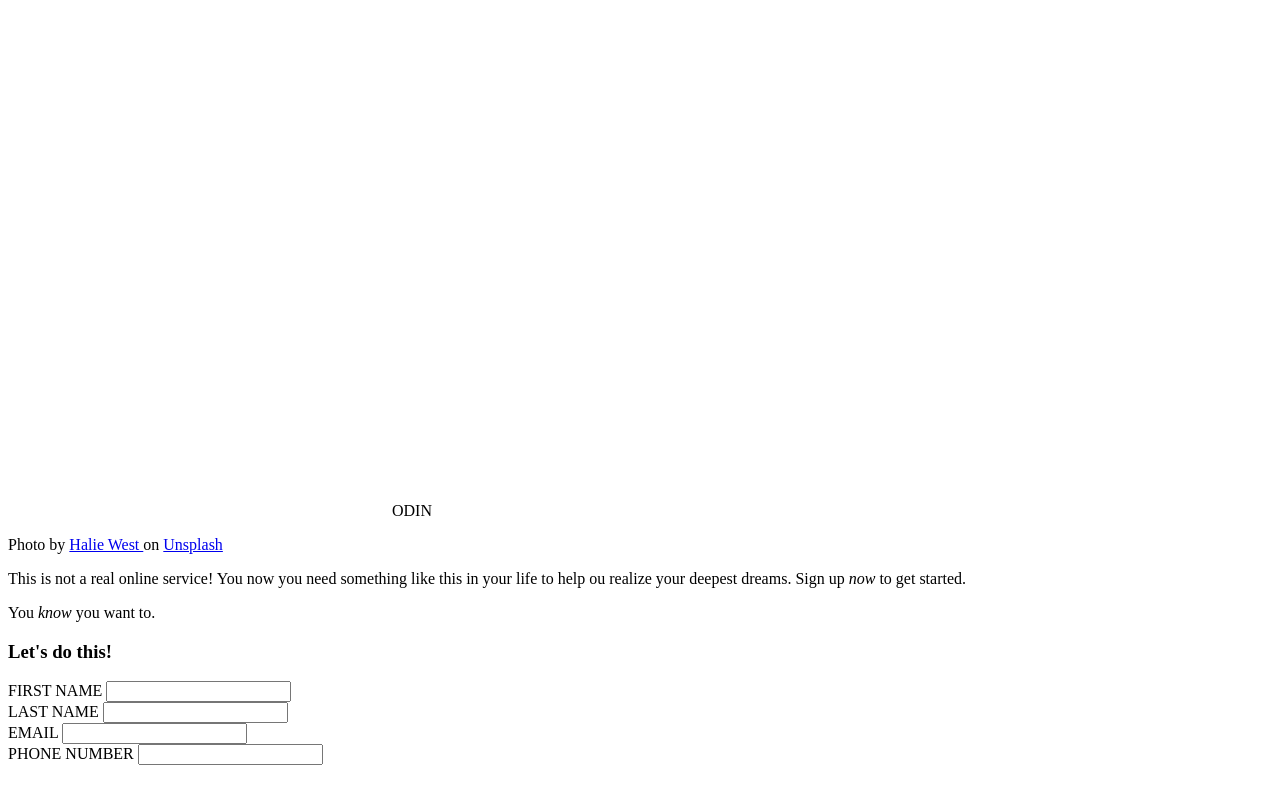
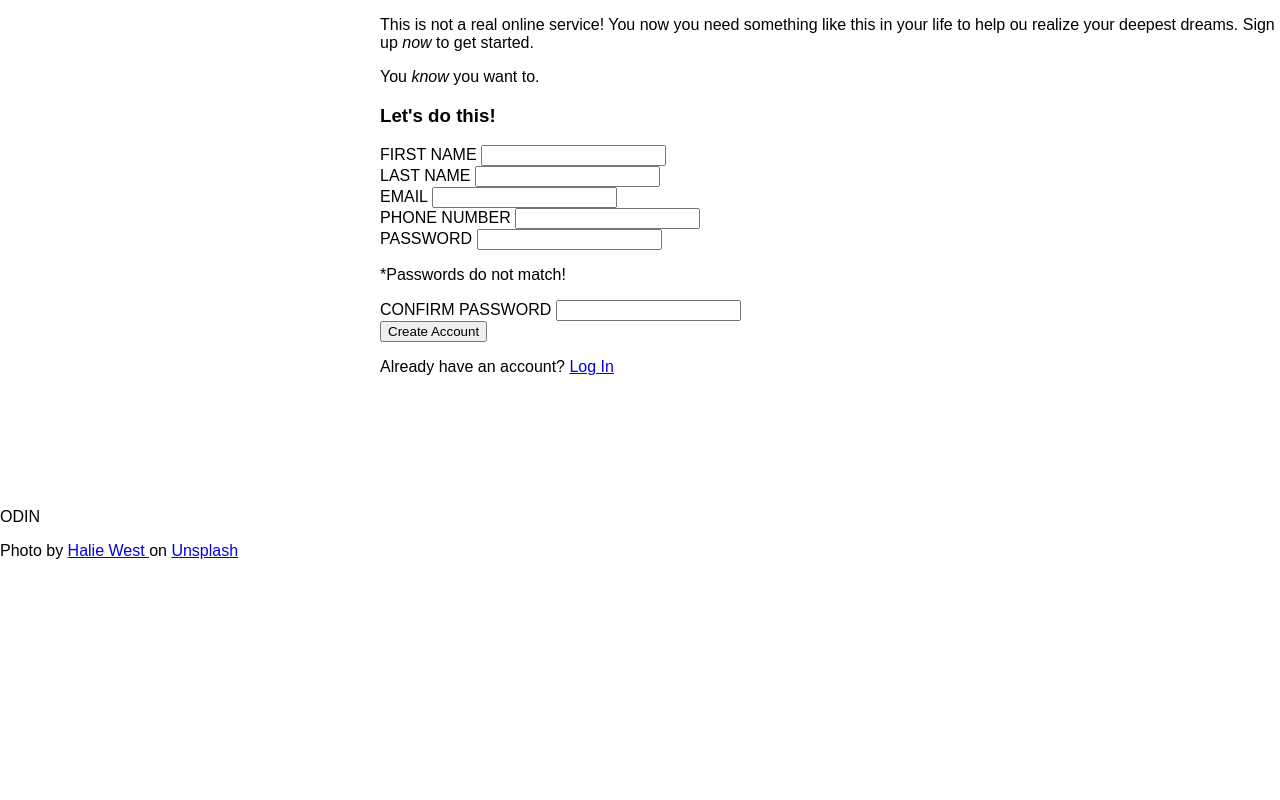
Before and after one commit to RosaleeKnight/sign-up-form, a plain HTML site: page index.html in a window 1280 px wide. Drawn offline with Linux system fonts and the light colour scheme.

Commit message:
Edit index.html bottom section and style.css main style

```diff
--- a/index.html
+++ b/index.html
@@ -51,9 +51,22 @@
                                 <input type="tel" id="phone-number" name="phone-number" />
                             </div>
                         </div>
+                        <div class="bottom-section">
+                            <div class="bottom-section-first">
+                                <label for="password">PASSWORD</label>
+                                <input type="password" class="error" id="password" name="password" />
+                                <p class="error message">*Passwords do not match!</p>
+                            </div>
+                            <div class="bottom-section-second">
+                                <label for="confirm-password">CONFIRM PASSWORD</label>
+                                <input type="password" class="error" id="confirm-password" name="confirm-password" />
+                            </div>
+                        </div>
                     </div>
                 </div>
+                <button type="submit" id="create-account">Create Account</button>
             </form>
+            <p class="log-in">Already have an account? <a href="#">Log In</a></p>
         </div>
     </div>
 </body>
--- a/style.css
+++ b/style.css
@@ -0,0 +1,19 @@
+:root {
+    --left-space: 48px;
+}
+
+body {
+    margin: 0;
+    padding: 0;
+    font-family: sans-serif;
+}
+
+@font-face {
+    font-family: "Norse Bold";
+    src: url("./Norse-Bold.otf");
+}
+
+.content {
+    min-height: 100vh;
+    display: flex;
+}
```
